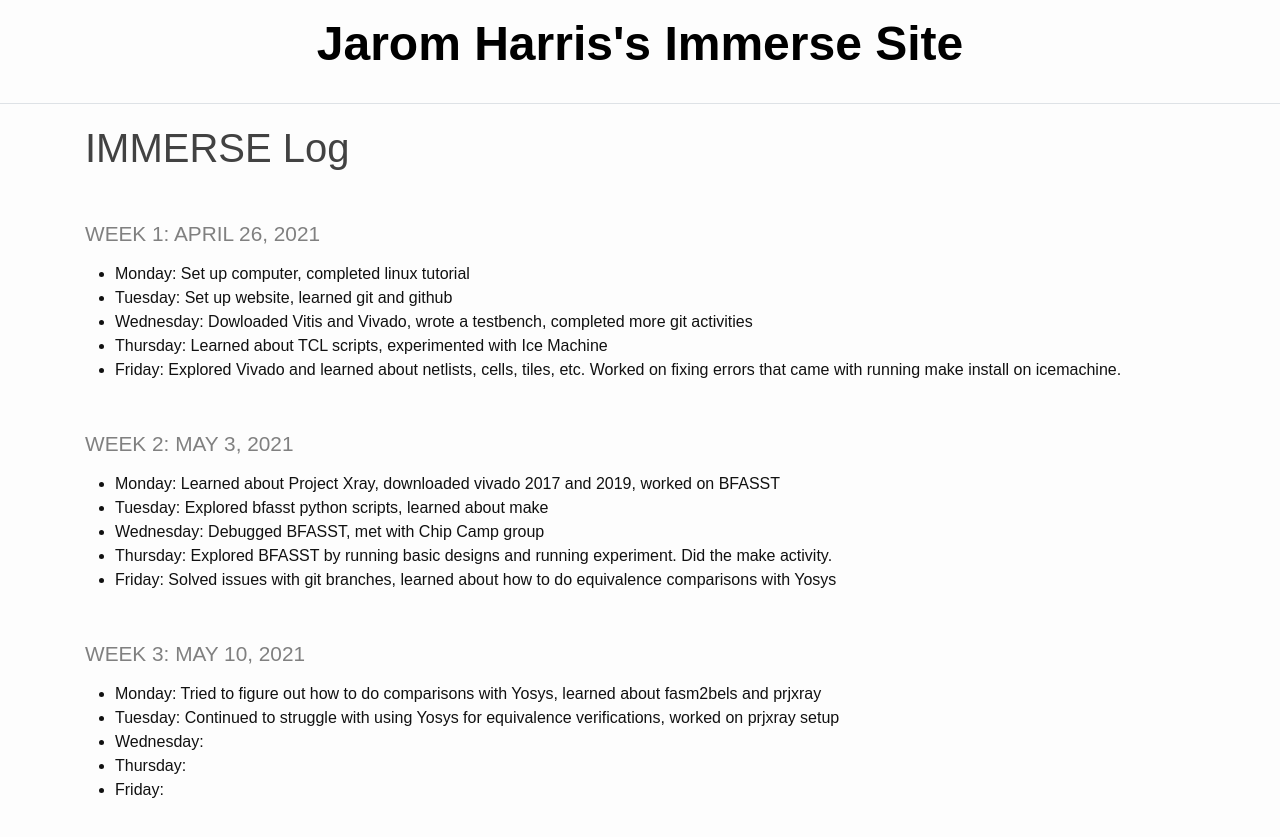
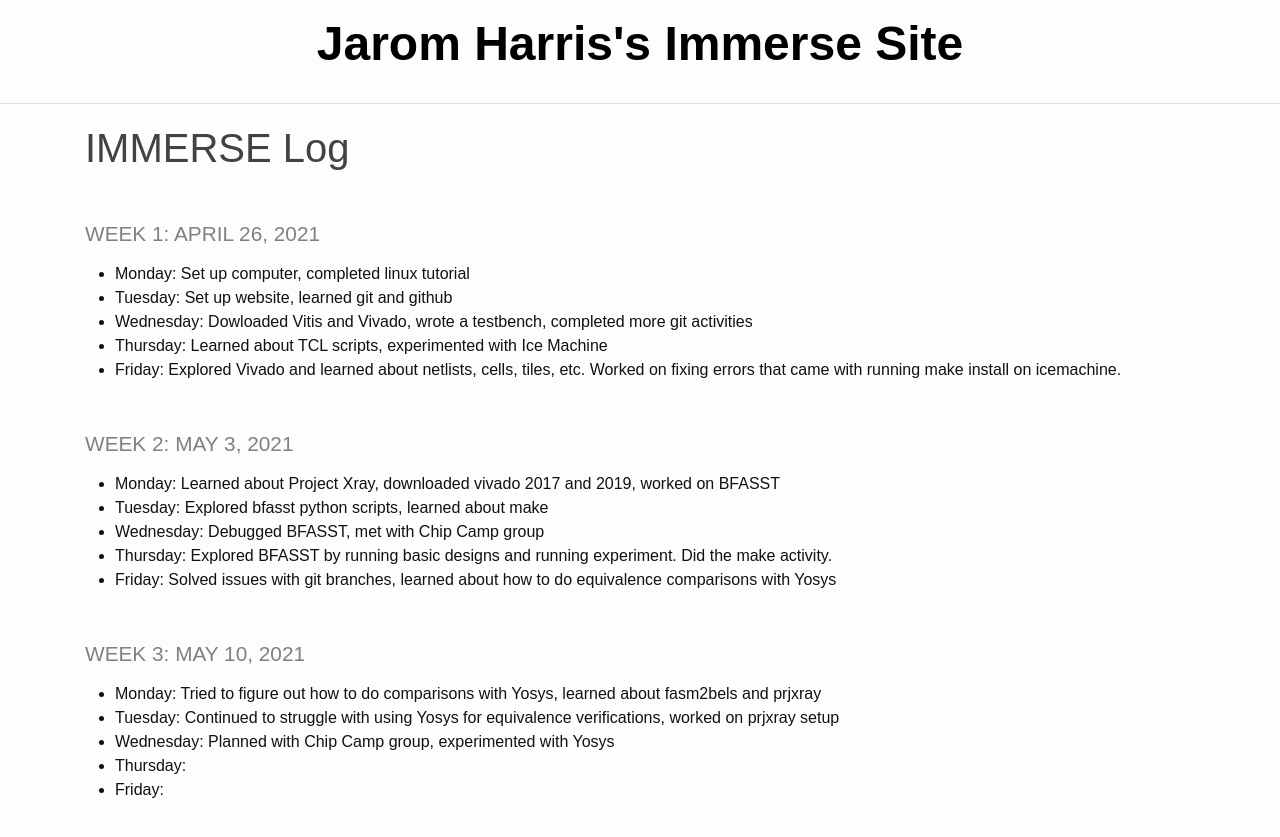
Before and after one commit to jaromharris/immerse, a Jekyll site: the page built from index.md, in a window 1280 px wide. Shown: the top 837 px of the page. Built offline with Jekyll 4.4.1, drawn with Linux system fonts in a browser that asks for light colours.

Commit message:
Update index.md

```diff
--- a/index.md
+++ b/index.md
@@ -21,6 +21,6 @@ title: IMMERSE Log
 ### Week 3: May 10, 2021
 * **Monday**: Tried to figure out how to do comparisons with Yosys, learned about fasm2bels and prjxray
 * **Tuesday**: Continued to struggle with using Yosys for equivalence verifications, worked on prjxray setup
-* **Wednesday**:
+* **Wednesday**: Planned with Chip Camp group, experimented with Yosys
 * **Thursday**:
 * **Friday**:
```
